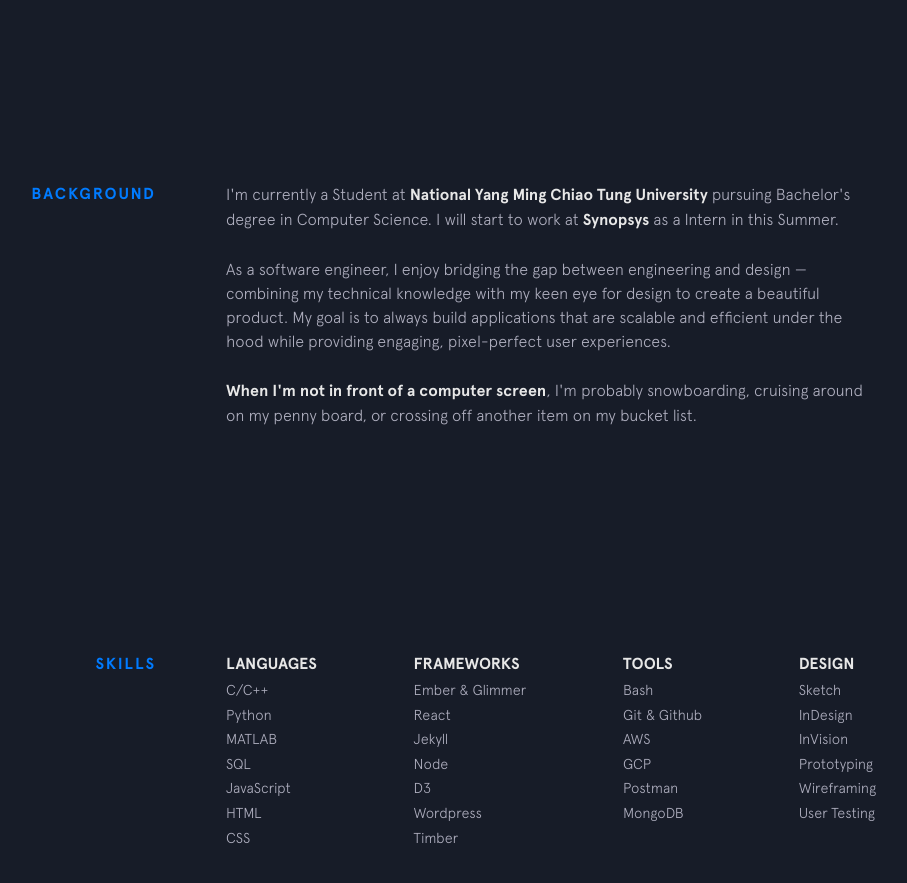
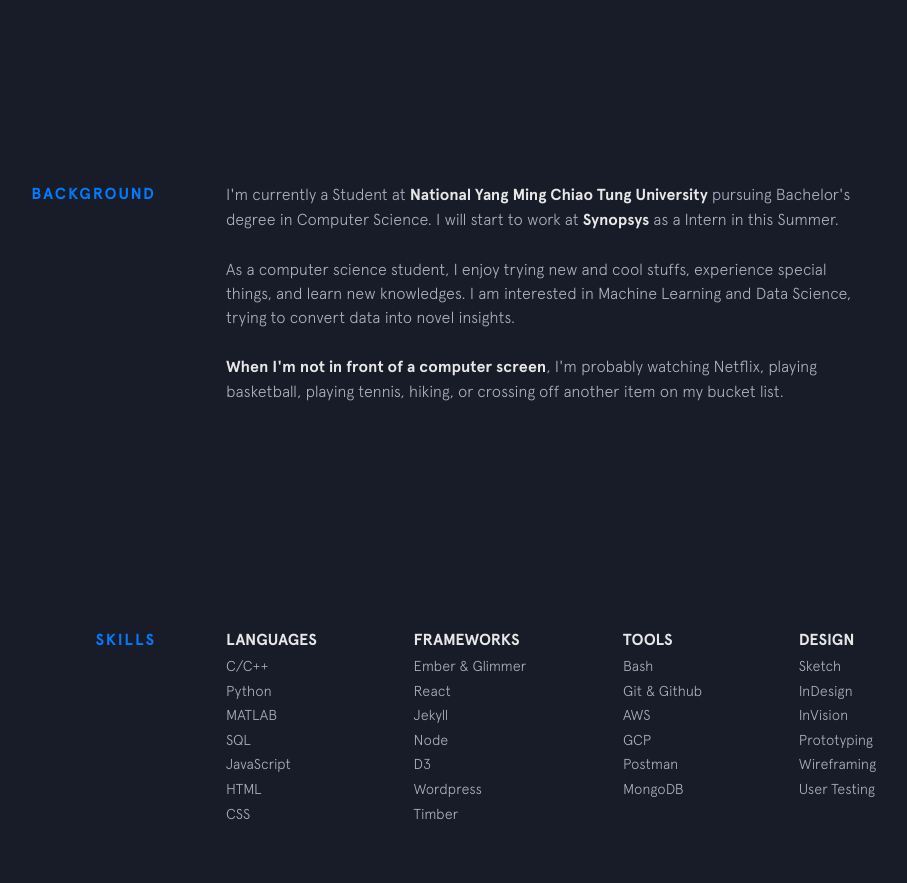
Before and after one commit to wutonytt/portfolio-v1, a Jekyll site: the page built from index.html, in a window 1280 px wide and 900 px high, scrolled down 818 px. Shown: the top 883 px of the window, without its empty margins (224-1131 px from the left). Built offline with Jekyll 4.4.1, drawn with Linux system fonts in a browser that asks for light colours; nearby versions of some CDN libraries.

Commit message:
Update background.html

```diff
--- a/_includes/background.html
+++ b/_includes/background.html
@@ -8,14 +8,11 @@
     </p>
 
     <p>
-      As a software engineer, I enjoy bridging the gap between engineering and design &mdash; combining my technical knowledge
-      with my keen eye for design to create a beautiful product. My goal is to always build applications that are scalable
-      and efficient under the hood while providing engaging, pixel-perfect user experiences.
+      As a computer science student, I enjoy trying new and cool stuffs, experience special things, and learn new knowledges. I am interested in Machine Learning and Data Science, trying to convert data into novel insights.
     </p>
 
     <p>
-      <strong>When I'm not in front of a computer screen</strong>, I'm probably snowboarding, cruising around on my penny board,
-      or crossing off another item on my bucket list.
+      <strong>When I'm not in front of a computer screen</strong>, I'm probably watching Netflix, playing basketball, playing tennis, hiking, or crossing off another item on my bucket list.
     </p>
 
     <!-- {% include employment-status.html %} -->
```
